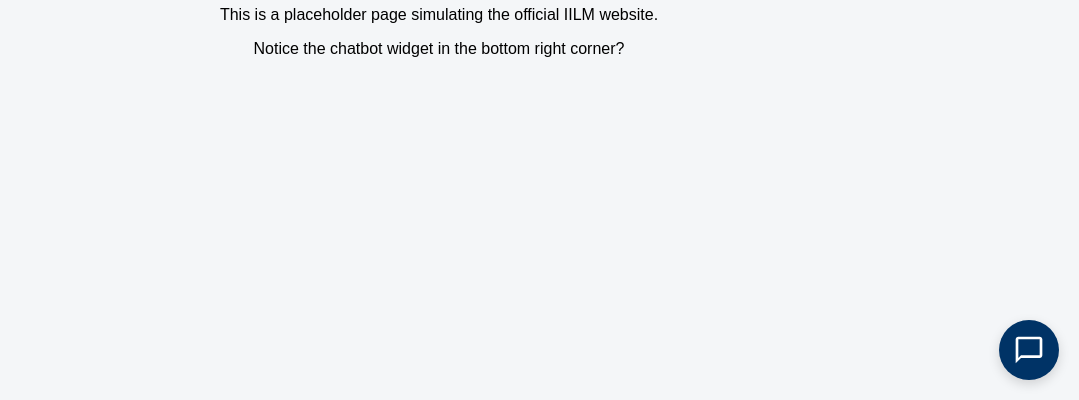
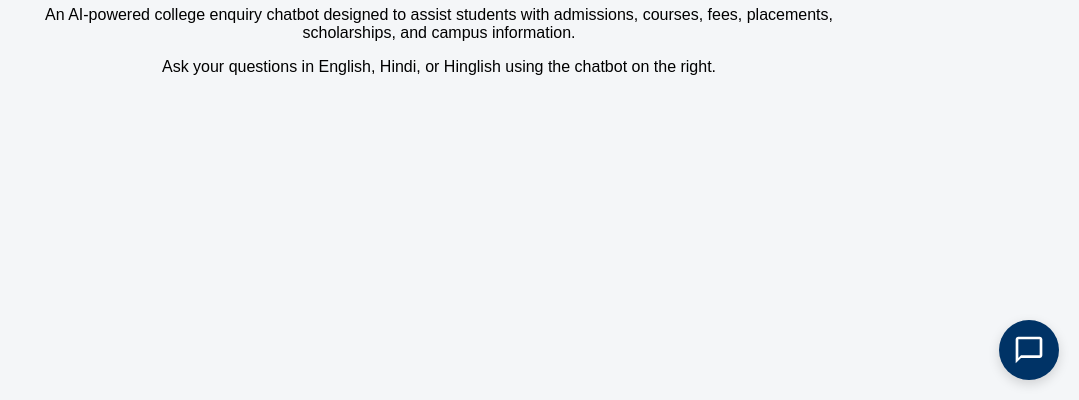
Before and after one commit to ayush5125R/Ai-Chatbot-for-college-enquiry, a website: page public/index.html in a window 1280 px wide. Shown: the part 400-800 px from the top of the page, without its empty margins (201-1280 px from the left). Drawn offline with Linux system fonts and the light colour scheme.

Commit message:
Improve landing page content

```diff
--- a/public/index.html
+++ b/public/index.html
@@ -1,4 +1,4 @@
-<!DOCTYPE html>
+git commit -m "first commit"<!DOCTYPE html>
 <html lang="en">
 <head>
     <meta charset="UTF-8">
@@ -32,8 +32,9 @@
 
     <div class="container">
         <h1>Welcome to IILM University</h1>
-        <p>This is a placeholder page simulating the official IILM website.</p>
-        <p>Notice the chatbot widget in the bottom right corner?</p>
+        <p>An AI-powered college enquiry chatbot designed to assist students with
+           admissions, courses, fees, placements, scholarships, and campus information.</p>
+        <p>Ask your questions in English, Hindi, or Hinglish using the chatbot on the right.</p>
     </div>
 
     <!-- The actual widget code that would be copied to any website -->
```
